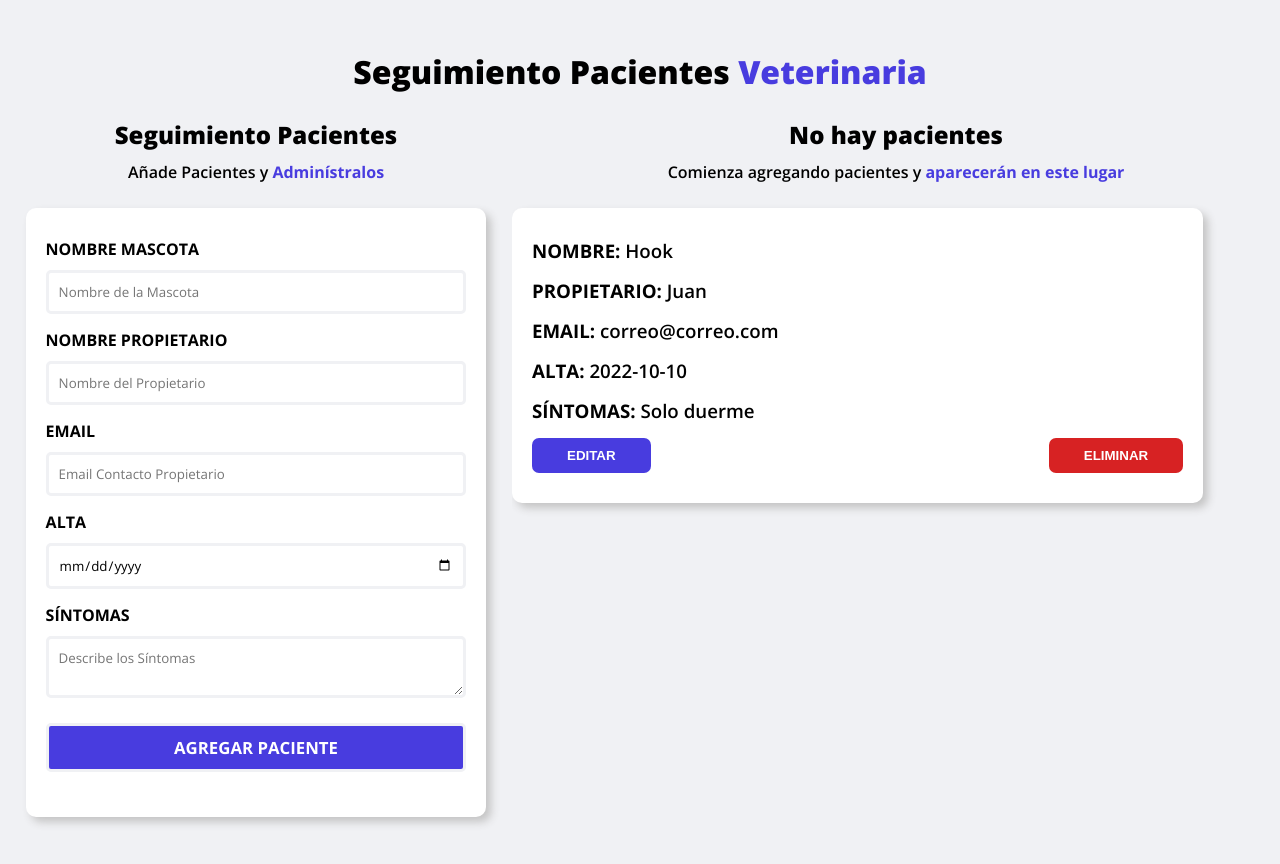
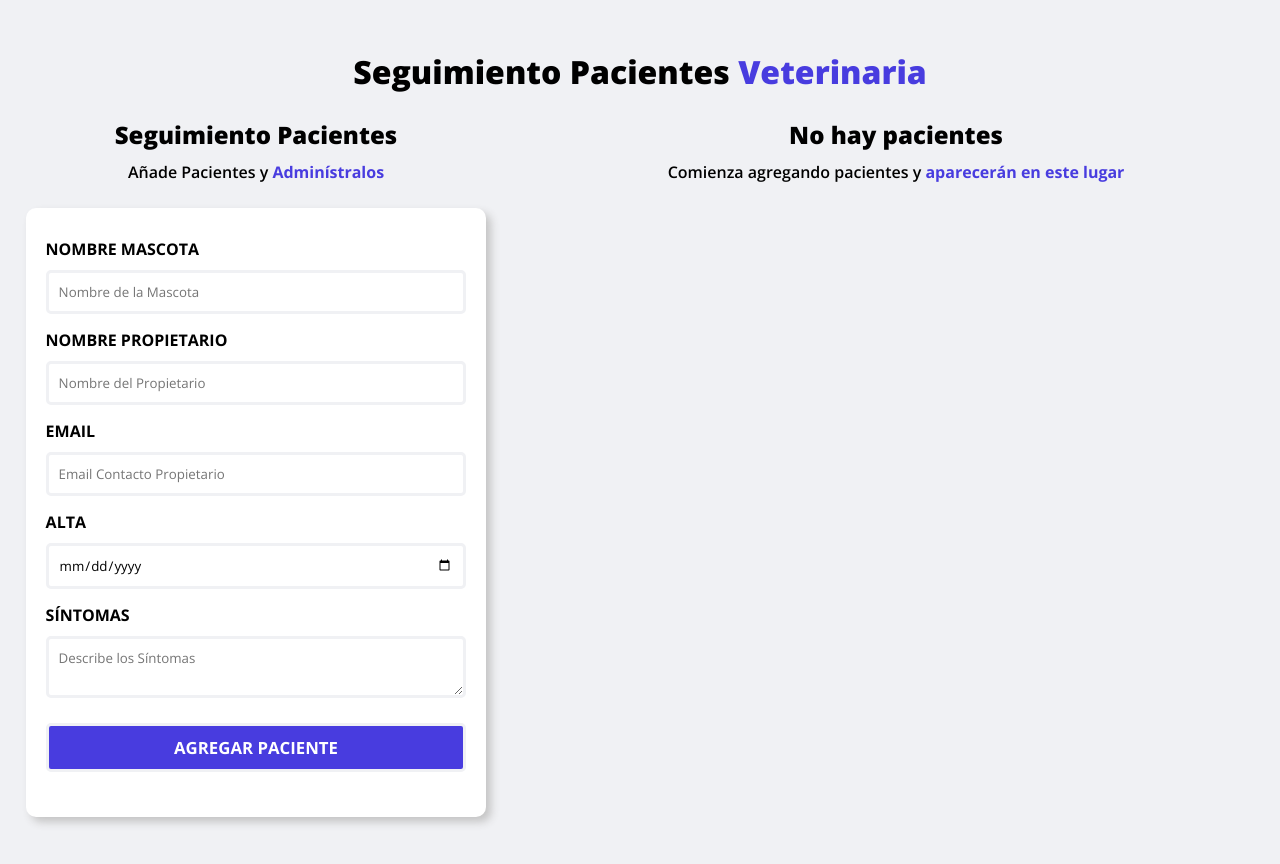
Before and after one commit to LeoCiru/adm-pacientes-veterinaria, a React (Vite) app: page / in a window 1280 px wide. Shown: the top 864 px of the page. Built offline with nearby package versions, Linux system fonts and the light colour scheme.

Commit message:
Pasando el objeto de pacientes por prop al componente de paciente y mostrando las cards dinámicas

```diff
--- a/src/App.jsx
+++ b/src/App.jsx
@@ -18,7 +18,9 @@ function App() {
           pacientes={pacientes}
           setPacientes={setPacientes}
         />
-        <ListadoPacientes/>
+        <ListadoPacientes
+          pacientes={pacientes}
+        />
       </main>
     </>
   )
--- a/src/componentes/ListadoPacientes.jsx
+++ b/src/componentes/ListadoPacientes.jsx
@@ -1,6 +1,6 @@
 import Paciente from "./Paciente"
 
-function ListadoPacientes() {
+function ListadoPacientes({pacientes}) {
   return (
     <section className="listado-pacientes">
         <h2>No hay pacientes</h2>
@@ -8,7 +8,12 @@ function ListadoPacientes() {
             <span>aparecerán en este lugar</span>
         </p>
 
-        <Paciente/>
+        { pacientes.map( paciente => (
+            <Paciente
+              paciente={paciente}
+            />
+        ))}
+
     </section>
   )
 }
--- a/src/componentes/Paciente.jsx
+++ b/src/componentes/Paciente.jsx
@@ -1,11 +1,12 @@
-function Paciente() {
+function Paciente({paciente}) {
+  const {nombre, propietario, email, alta, sintomas} = paciente
   return (
     <div className="card-paciente">
-        <h3>Nombre: <span>Hook</span></h3>
-        <h3>Propietario: <span>Juan</span></h3>
-        <h3>Email: <span>correo@correo.com</span></h3>
-        <h3>Alta: <span>2022-10-10</span></h3>
-        <h3>Síntomas: <span>Solo duerme</span></h3>
+        <h3>Nombre: <span>{nombre}</span></h3>
+        <h3>Propietario: <span>{propietario}</span></h3>
+        <h3>Email: <span>{email}</span></h3>
+        <h3>Alta: <span>{alta}</span></h3>
+        <h3>Síntomas: <span>{sintomas}</span></h3>
 
         <div className="botones">
             <button className="editar">Editar</button>
```
